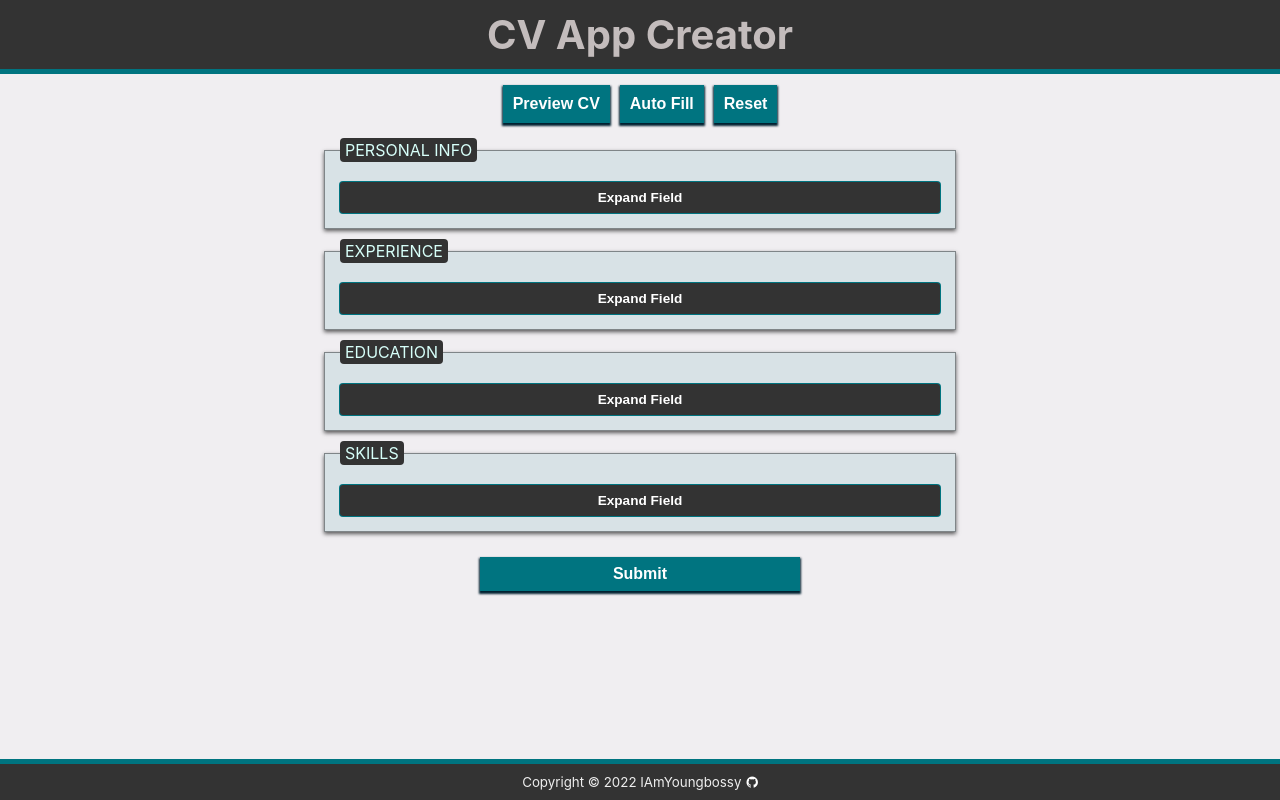
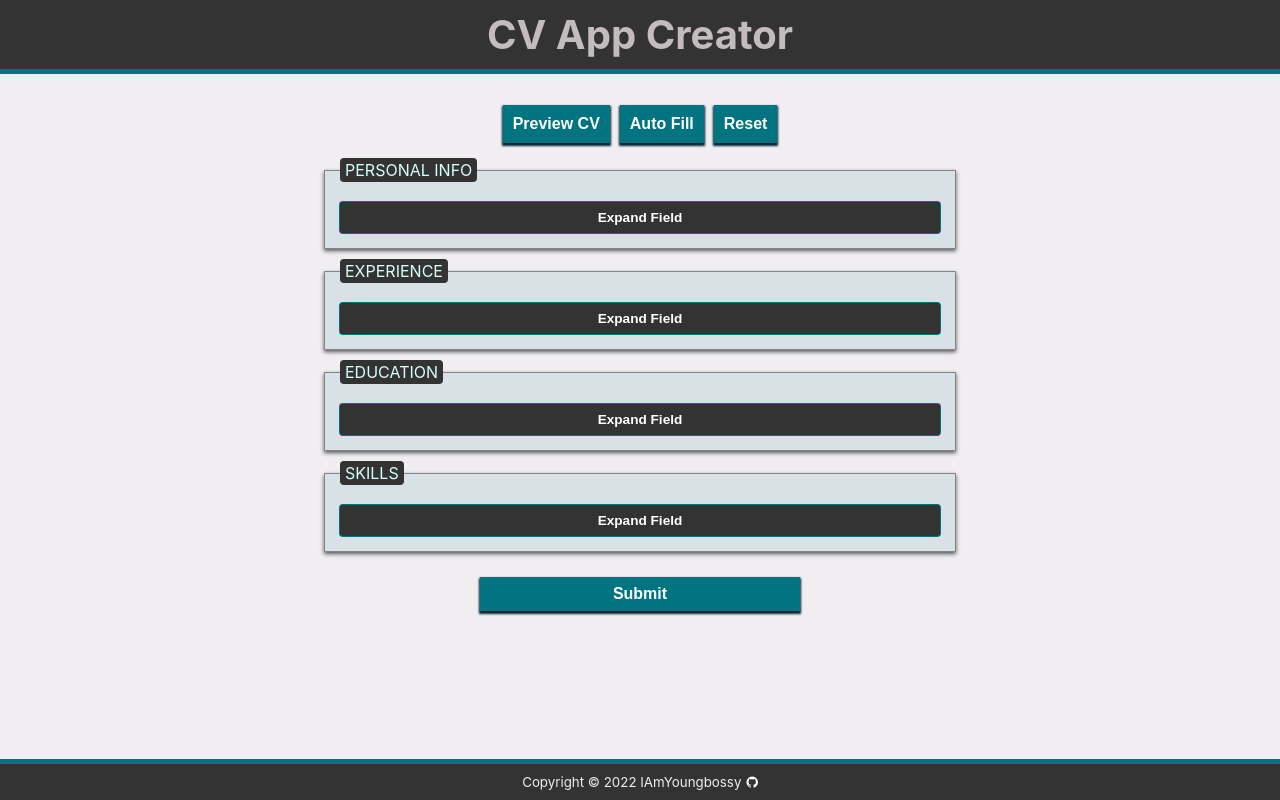
Before and after one commit to IAmYoungbossy/cv-app, a React (Create React App) app: page / in a window 1280 px wide. Built offline with nearby package versions, Linux system fonts and the light colour scheme.

Commit message:
Increase top margin on toFormButton

```diff
--- a/src/components/Form/Form.css
+++ b/src/components/Form/Form.css
@@ -204,7 +204,7 @@ form > button:last-of-type {
   overflow: hidden;
   position: relative;
   font-weight: bolder;
-  margin: 15px 0 45px 0;
+  margin: 15px 0 25px 0;
   width: min(320px, 40vw);
   background-color: #007480;
   transition: background 400ms;
--- a/src/components/FormTopButtons/FormTopButtons.css
+++ b/src/components/FormTopButtons/FormTopButtons.css
@@ -1,5 +1,6 @@
 .form-top-btn {
   margin: 10px;
+  margin-top: 30px;
   text-align: center;
 }
 
```
